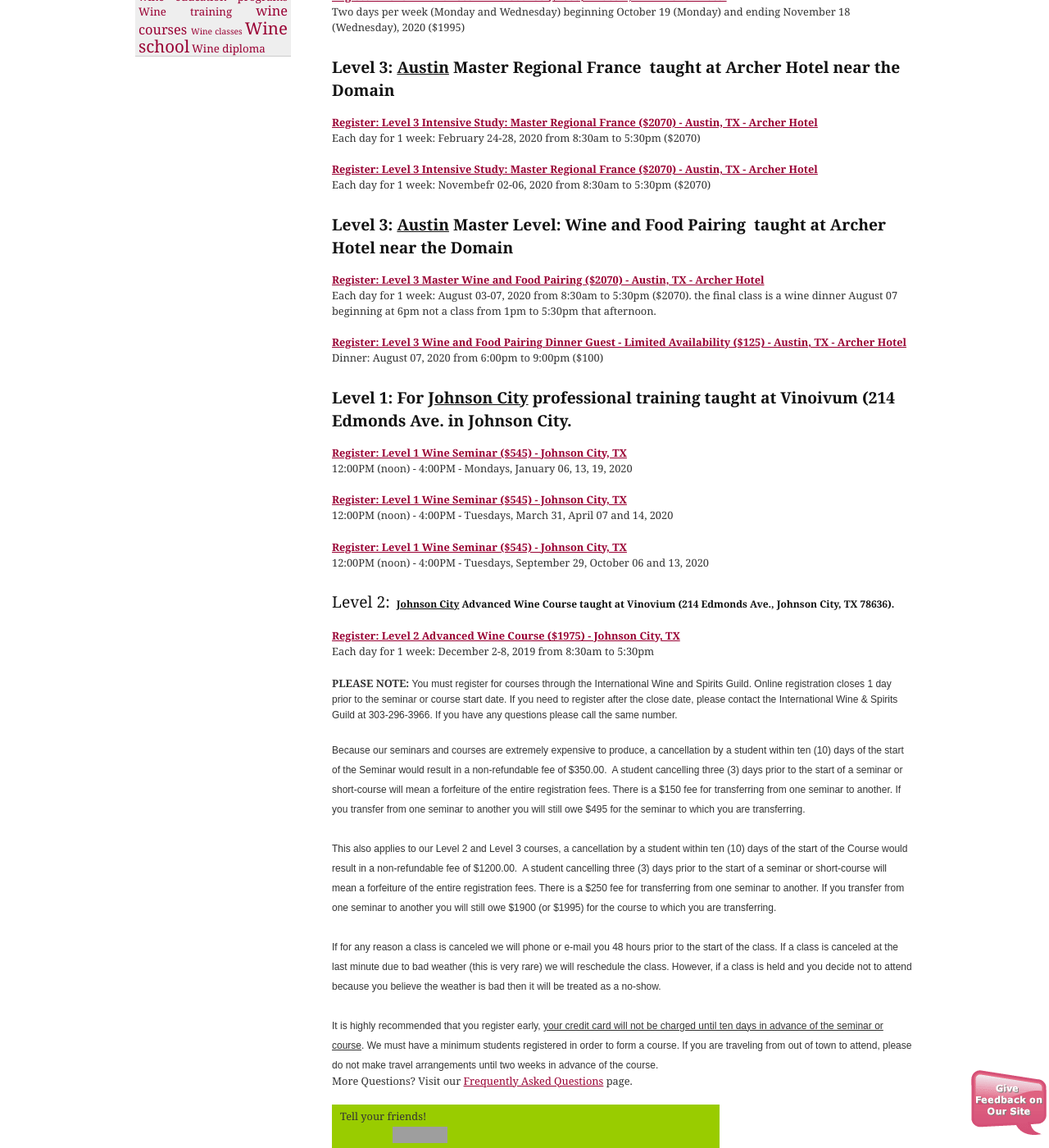
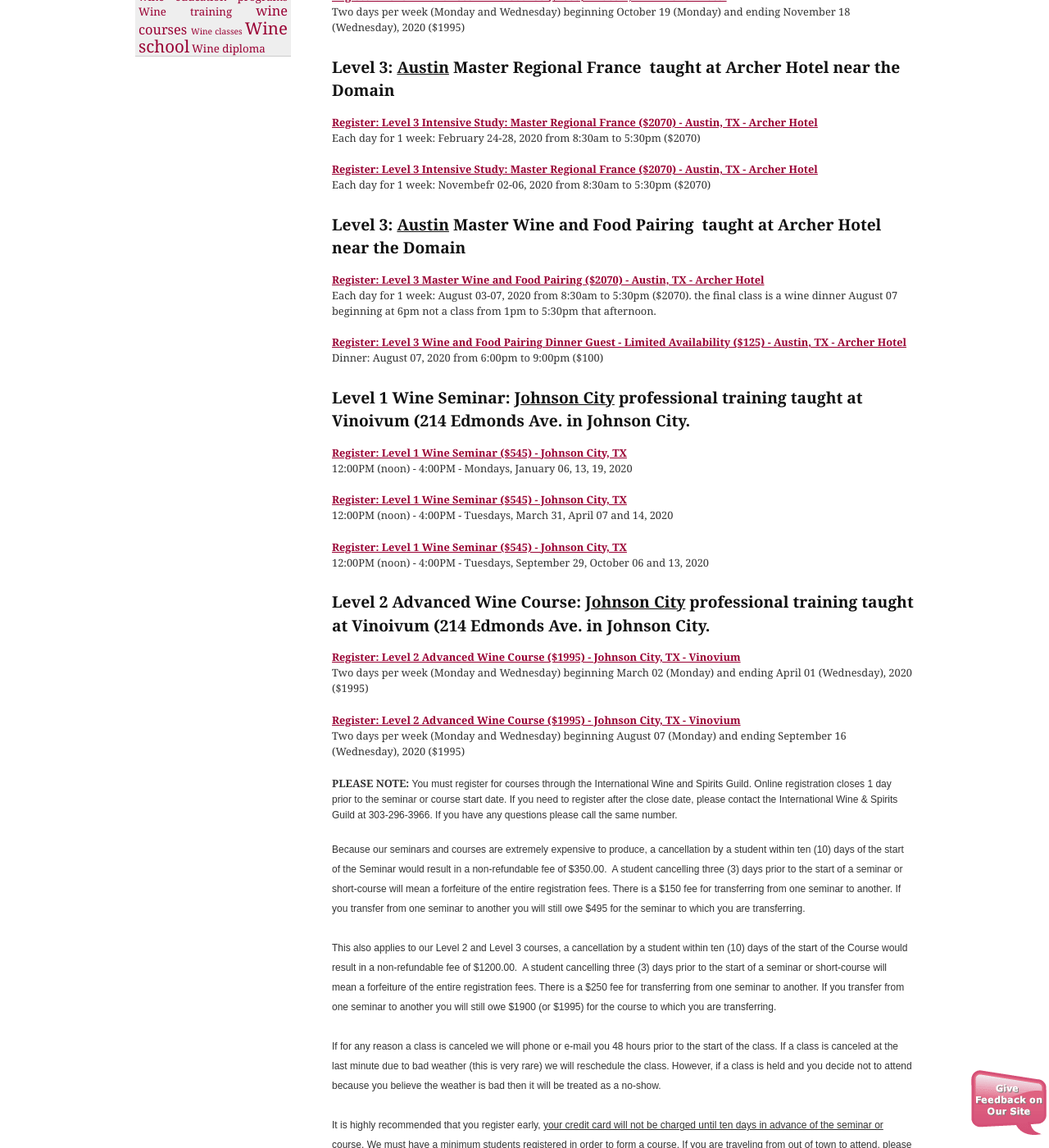
Before and after one commit to CKDev/internationalwineguild.com, a Jekyll site: the page built from texas-wine-school.html, in a window 1280 px wide and 1400 px high, scrolled down 1769 px. Shown: the whole window at 82% size. Built offline with Jekyll 4.4.1, drawn with Linux system fonts in a browser that asks for light colours; a script that is not in the unit is left out; comment, search, counter and statistics services are not loaded; grey boxes are pictures that could not be loaded.

Commit message:
Update texas-wine-school.html

```diff
--- a/texas-wine-school.html
+++ b/texas-wine-school.html
@@ -101,7 +101,7 @@ permalink: "/texas-wine-school"
       Level 3 Wine and Food Pairing Dinner Guest - Limited Availability ($125) - Austin, TX - Archer Hotel<br>
     </strong></a>Dinner: August 07, 2020 from 6:00pm to 9:00pm ($100)
 
-<h3><strong>Level 1: For <u>Johnson City</u>&nbsp;professional training taught at Vinoivum (214 Edmonds Ave. in Johnson City.&nbsp;</strong></h3>
+<h3><strong>Level 1 Wine Seminar: <u>Johnson City</u>&nbsp;professional training taught at Vinoivum (214 Edmonds Ave. in Johnson City.&nbsp;</strong></h3>
 
 <p><a class="ga-track"
     href="http://ww4.aitsafe.com/cf/add.cfm?userid=6714687&amp;product=Level+1+Wine+Seminar+Johnson City++-++01/6-13-20/2020&amp;price=545&amp;return=www.internationalwineguild.com/texas-wine-school"><strong>Register:
@@ -118,13 +118,18 @@ permalink: "/texas-wine-school"
       Level 1 Wine Seminar ($545) - Johnson City, TX<br>
     </strong></a>12:00PM (noon) - 4:00PM - Tuesdays, September 29, October 06 and 13, 2020</p>
 
+<h3><strong>Level 2 Advanced Wine Course: <u>Johnson City</u>&nbsp;professional training taught at Vinoivum (214 Edmonds Ave. in Johnson City.&nbsp;</strong></h3>
 
-<h3>Level 2:&nbsp;<strong style="font-size: 12px;">&nbsp;<u>Johnson City</u>&nbsp;Advanced Wine Course taught at
-    Vinovium (214 Edmonds Ave., Johnson City, TX 78636).</strong></h3>
 <p><a class="ga-track"
-    href="http://ww4.aitsafe.com/cf/add.cfm?userid=6714687&amp;product=Level+2+Advanced+Wine+Course+Johnson City++-++12/2-8, 2019&amp;price=1975&amp;return=www.internationalwineguild.com/texas-wine-school"><strong>Register:
-      Level 2 Advanced Wine Course ($1975) - Johnson City, TX<br>
-    </strong></a>Each day for 1 week: December 2-8, 2019 from 8:30am to 5:30pm</p>
+    href="http://ww4.aitsafe.com/cf/add.cfm?userid=6714687&amp;product=Level+2+Advanced+Wine+Course+Vinovium++-++03/02-04/01, 2020&amp;price=1995&amp;return=www.internationalwineguild.com/texas-wine-school"><strong>Register:
+      Level 2 Advanced Wine Course ($1995) - Johnson City, TX - Vinovium<br>
+    </strong></a>Two days per week (Monday and Wednesday) beginning March 02 (Monday) and ending April 01 (Wednesday), 2020 ($1995)</p>
+
+<p><a class="ga-track"
+    href="http://ww4.aitsafe.com/cf/add.cfm?userid=6714687&amp;product=Level+2+Advanced+Wine+Course+Vinovium++-++08/17-09/16, 2020&amp;price=1995&amp;return=www.internationalwineguild.com/texas-wine-school"><strong>Register:
+      Level 2 Advanced Wine Course ($1995) - Johnson City, TX - Vinovium<br>
+    </strong></a>Two days per week (Monday and Wednesday) beginning August 07 (Monday) and ending September 16 (Wednesday), 2020 ($1995)</p>
+
 
 <p><strong>PLEASE NOTE:&nbsp;</strong><span style="font-family: Arial, sans-serif; font-size: 9pt;">You must register
     for courses through the International Wine and Spirits Guild. Online registration closes 1 day prior to the
```
Also changed, not shown: other parts of texas-wine-school.html (+1 -1 lines).
